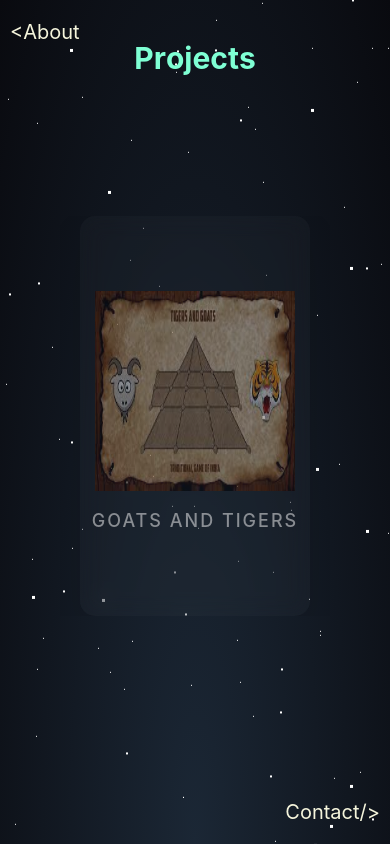
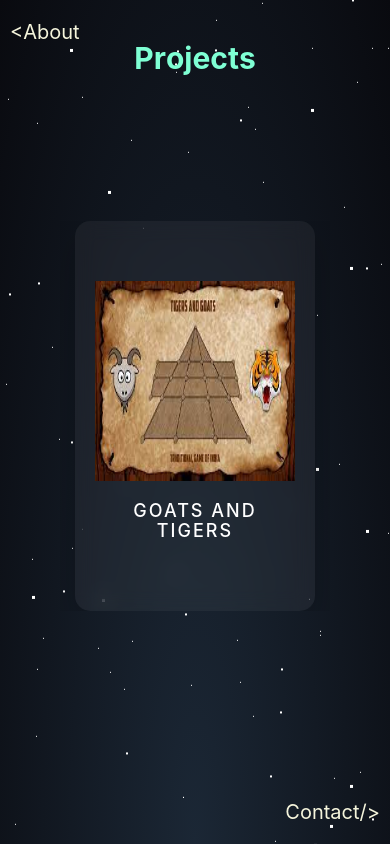
Before and after one commit to HarshithaSivalingala/Will_Portfolio, a React (Create React App) app: page /projects in a window 390 px wide. Built offline with nearby package versions, Linux system fonts and the light colour scheme.

Commit message:
Update Projects.scss

```diff
--- a/src/components/projectpage/Projects.scss
+++ b/src/components/projectpage/Projects.scss
@@ -137,5 +137,14 @@
 
 
     }
+        @media only screen and (max-width : 760px) {
+
+    .card{
+    opacity: 1;
+    width: 300px;
+        height: 350px;
+        padding: 20px;
+    }
+    }
 }
 }
```
